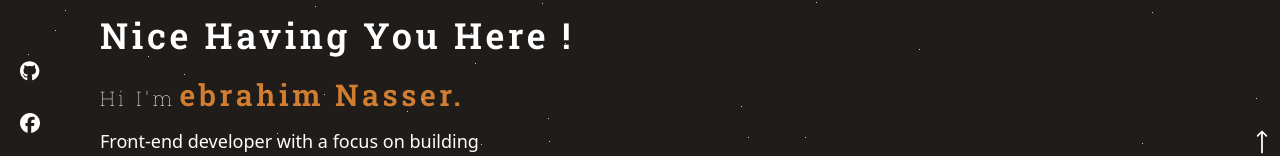
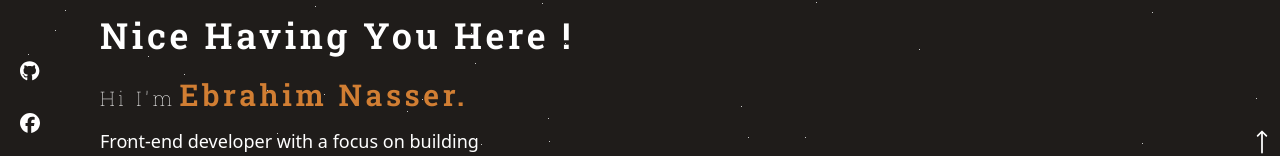
Before and after one commit to EbrahimNasserr/My-portfolio, a React (Vite) app: page / in a window 1280 px wide. Shown: the part 272-428 px from the top of the page. Built offline with nearby package versions, Linux system fonts and the light colour scheme.

Commit message:
edit home component

```diff
--- a/src/components/Home.jsx
+++ b/src/components/Home.jsx
@@ -28,7 +28,7 @@ const Home = ({ scrollToSection, currentSection, sections }) => {
             <div className="mt-3">
               <span className="font-thin text-xl mr-1">hi i'm</span>
               <span className=" text-primary text-3xl md:text-2xl sm:text-xl xsm:text-lg">
-                ebrahim nasser.
+                Ebrahim nasser.
               </span>
             </div>
           </h1>
```
